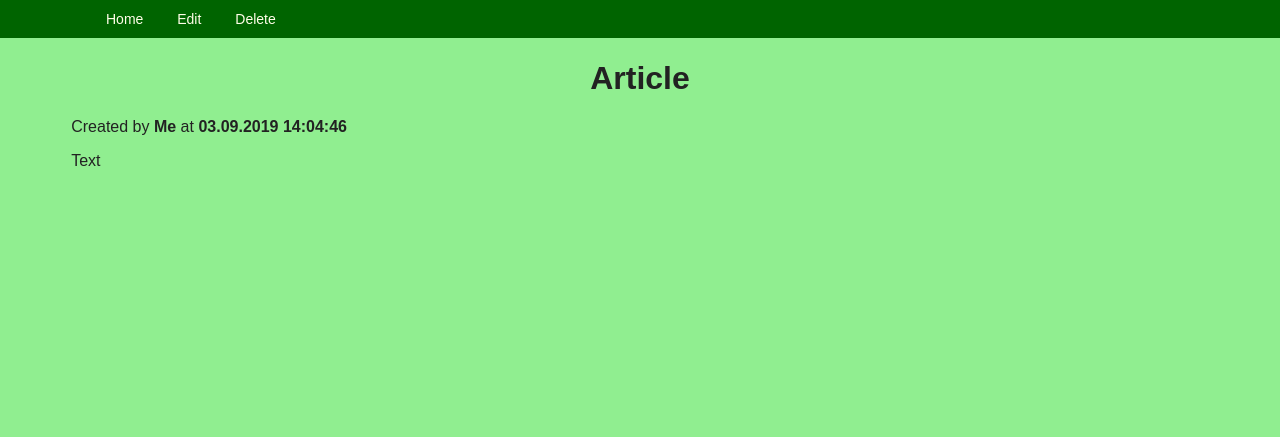
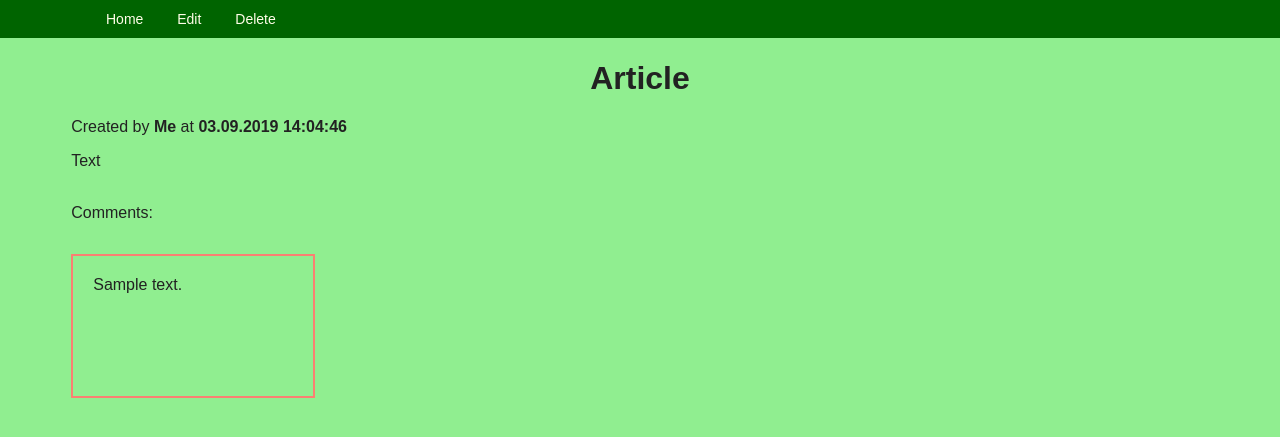
Before and after one commit to azamat3522/homework-50_blog, a Django app: page /article/1/ in a window 1280 px wide. Shown: the top 437 px of the page. Run offline with Django 3.2, Linux system fonts and the light colour scheme; data comes from the database, SQL or seed files in the repository; tables that the repository leaves empty hold one stand-in row (values such as "Sample post"); some libraries are stand-ins or nearby versions.

Commit message:
Этап 3. 1 часть сделано

```diff
--- a/source/webapp/models.py
+++ b/source/webapp/models.py
@@ -14,6 +14,7 @@ class Article(models.Model):
 
     category = models.ForeignKey('Category', on_delete=models.PROTECT, null=True, blank=True, verbose_name='Категория',
                                  related_name='articles')
+
 
     def __str__(self):
         return self.title
--- a/source/webapp/static/css/style.css
+++ b/source/webapp/static/css/style.css
@@ -76,3 +76,12 @@ h1 {
    border: solid 1px red;
    box-shadow: red 0 0 3px;
 }
+
+.Comment{
+
+    border: 2px solid salmon;
+    padding: 20px;
+    width: 200px;
+    height: 100px;
+    display: inline-block;
+}
--- a/source/webapp/templates/article.html
+++ b/source/webapp/templates/article.html
@@ -12,4 +12,8 @@
     <h1>{{ article.title }}</h1>
     <p>Created by <b>{{ article.author }}</b> at <b>{{ article.created_at|date:'d.m.Y H:i:s'}}</b></p>
     <div class="pre">{{ article.text }}</div>
+    <p><br>Comments:</p>
+    {% for comment in comments %}
+        <p class="Comment">{{ comment.text }}</p>
+    {% endfor %}
 {% endblock %}
--- a/source/webapp/views.py
+++ b/source/webapp/views.py
@@ -15,14 +15,15 @@ class IndexView(TemplateView):
         return context
 
 
-class ArticleView(TemplateView):
-    template_name = 'article.html'
+class ArticleView(View):
+    # template_name = 'article.html'
 
-    def get_context_data(self, **kwargs):
-        context = super().get_context_data(**kwargs)
+    def get(self, request,**kwargs):
         article_pk = kwargs.get('pk')
-        context['article'] = get_object_or_404(Article, pk=article_pk)
-        return context
+        article = get_object_or_404(Article, pk=article_pk)
+        comments = article.comments.order_by('created_at').reverse()
+        print(article)
+        return render(request,'article.html',context={'comments': comments, 'article': article})
 
 class ArticleCreateView(View):
     def get(self, request, *args, **kwargs):
```
